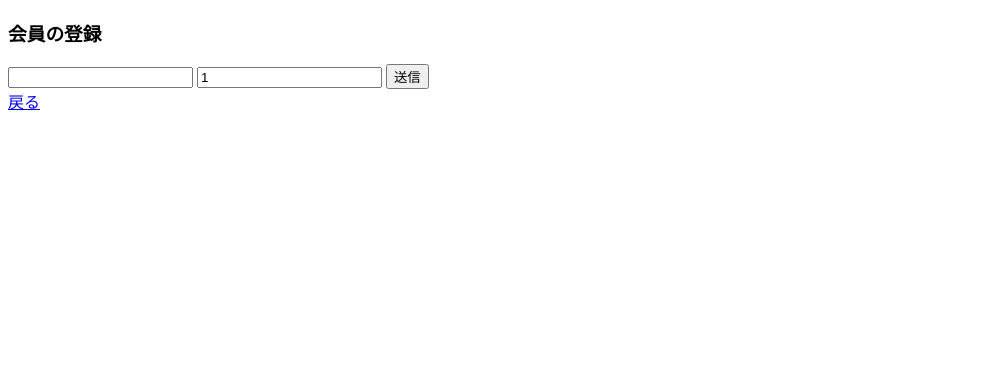
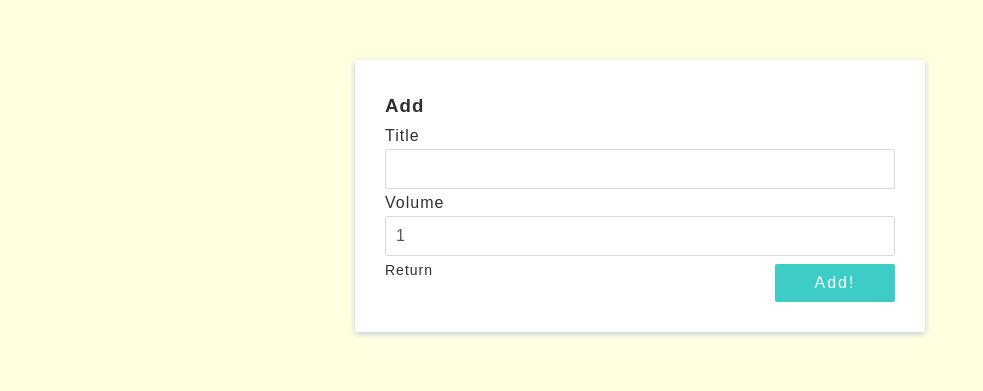
Before and after one commit to mesm0826/comics_list, a Django app: page /comics_list_app/add in a window 1280 px wide. Shown: the top 391 px of the page, without its empty margins (0-983 px from the left). Run offline with Django 3.2, Linux system fonts and the light colour scheme.

Commit message:
Add CSS and Mod HTML

```diff
--- a/comics_list/settings.py
+++ b/comics_list/settings.py
@@ -63,6 +63,7 @@ TEMPLATES = [
                 'django.template.context_processors.request',
                 'django.contrib.auth.context_processors.auth',
                 'django.contrib.messages.context_processors.messages',
+                'django.template.context_processors.static',
             ],
         },
     },
@@ -122,7 +123,12 @@ USE_TZ = False
 # Static files (CSS, JavaScript, Images)
 # https://docs.djangoproject.com/en/2.0/howto/static-files/
 
+STATIC_ROOT = 'staticfiles'
 STATIC_URL = '/static/'
+
+STATICFILES_DIRS = (
+    os.path.join(BASE_DIR, "static"),
+)
 
 AUTH_USER_MODEL = 'comics_list_app.AuthUser'
 
--- /dev/null
+++ b/static/comics_list_app/style.css
@@ -0,0 +1,148 @@
+@charset "UTF-8";
+/* reset ================================ */
+* {
+  box-sizing: border-box;
+}
+
+html {
+  font: 100%/1.5 'Avenir Next', 'Hiragino Sans', sans-serif;
+  line-height: 1.7;
+  letter-spacing: 1px;
+}
+
+ul, li {
+  list-style-type: none;
+  padding: 0;
+  margin: 0;
+}
+
+a {
+  text-decoration: none;
+  color: #2d3133;
+  font-size: 14px;
+}
+
+h1, h2, h3, h4, h5, h6, p {
+  margin: 0;
+}
+
+input {
+  background-color: transparent;
+  outline-width: 0;
+}
+
+form input[type="submit"] {
+  border: none;
+  cursor: pointer;
+}
+
+/* 共通レイアウト ================================ */
+body {
+  color: #2d3133;
+  background-color: #ffffe0;
+  margin: 0;
+  min-height: 1vh;
+}
+
+.main {
+  position: absolute;
+  top: 64px;
+  width: 100%;
+  height: auto;
+  min-height: 100%;
+  background-color: #f5f8fa;
+}
+
+.container {
+  max-width: 600px;
+  margin: 60px auto;
+  padding-left: 15px;
+  padding-right: 15px;
+  clear: both;
+}
+
+table, th, td {
+  border-collapse: collapse;
+  border: 1px solid #ccc;
+  line-height: 1.5;
+}
+
+table.tbl_comics_list th {
+  width: 150px;
+  padding: 10px;
+  font-weight: bold;
+  vertical-align: top;
+  background: #3f3f3f;
+  color: #ffffff;
+}
+table.tbl_comics_list td {
+  width: 350px;
+  padding: 10px;
+  vertical-align: top;
+}
+
+tr:nth-child(odd) {
+  background: #ffffff;
+}
+
+tr:nth-child(even) {
+  background: #d9d9d9;
+}
+
+/* フォーム================================ */
+.form {
+  max-width: 600px;
+  margin: 0 auto;
+  background-color: white;
+  box-shadow: 0 2px 6px #c1ced7;
+}
+
+.form-heading {
+  font-weight: 300;
+  margin: 60px 0 20px;
+  font-size: 48px;
+  color: #bcc8d4;
+}
+
+.form-body {
+  padding: 30px;
+}
+
+.form-error {
+  color: #ff4d75;
+}
+
+.form input {
+  width: 100%;
+  border: 1px solid #d8dadf;
+  padding: 10px;
+  color: #57575f;
+  font-size: 16px;
+  letter-spacing: 2px;
+  border-radius: 2px;
+}
+
+.form textarea {
+  width: 100%;
+  min-height: 110px;
+  font-size: 16px;
+  letter-spacing: 2px;
+}
+
+.form input[type="submit"] {
+  background-color: #3ecdc6;
+  color: white;
+  cursor: pointer;
+  font-weight: 300;
+  width: 120px;
+  border-radius: 2px;
+  margin-top: 8px;
+  margin-bottom: 0;
+  float: right;
+}
+
+.form-body:after {
+  content: '';
+  display: table;
+  clear: both;
+}
--- a/templates/comics_list_app/base.html
+++ b/templates/comics_list_app/base.html
@@ -3,6 +3,8 @@
 <head>
     <meta charset="UTF-8">
     <title>{% block title %}Comics List{% endblock %}</title>
+    {% load static %}
+    <link rel="stylesheet" type="text/css" href="{% static 'comics_list_app/style.css' %}" />
 </head>
 <body>
     {% block content %}
--- a/templates/comics_list_app/edit.html
+++ b/templates/comics_list_app/edit.html
@@ -1,22 +1,36 @@
 {% extends "comics_list_app/base.html" %}
 
-{% block title %}編集画面{% endblock title %}
+{% block title %}
+    Edit Menu
+{% endblock title %}
 
 {% block content %}
+    <div class="container">
+        <div class="form users-form">
+            <div class="form-body">
                 {% if id %}
-        <h3 class="page-header">会員の編集</h3>
+                    <h3 class="page-header">Edit</h3>
                     <form action="{% url 'comics_list_app:edit' id=id %}" method="post" class="form-horizontal" role="form">
                 {% else %}
-        <h3 class="page-header">会員の登録</h3>
+                    <h3 class="page-header">Add</h3>
                     <form action="{% url 'comics_list_app:add' %}" method="post" class="form-horizontal" role="form">
                 {% endif %}
                     {% csrf_token %}
+                    <p>Title</p>
                     {{ form.title }}
+                    <p>Volume</p>
                     {{ form.volume }}
                     {{ form.username.as_hidden }}
-        <button type="submit" class="btn btn-primary">送信</button>
+                    {% if id %}
+                        <input type="submit" class="btn btn-primary" value="Update!">
+                    {% else %}
+                        <input type="submit" class="btn btn-primary" value="Add!">
+                    {% endif %}
 
                 </form>
                 </form>
-    <a href="{% url 'comics_list_app:index' %}" class="btn btn-default btn-sm">戻る</a>
+                <a href="{% url 'comics_list_app:index' %}" class="btn btn-default btn-sm">Return</a>
+            </div>
+        </div>
+    </div>
 {% endblock content %}
```
Also changed, not shown: templates/comics_list_app/index.html (+6 -6 lines), templates/comics_list_app/login.html (+17 -3 lines). Lines whose indentation alone changed are shown as unchanged.
